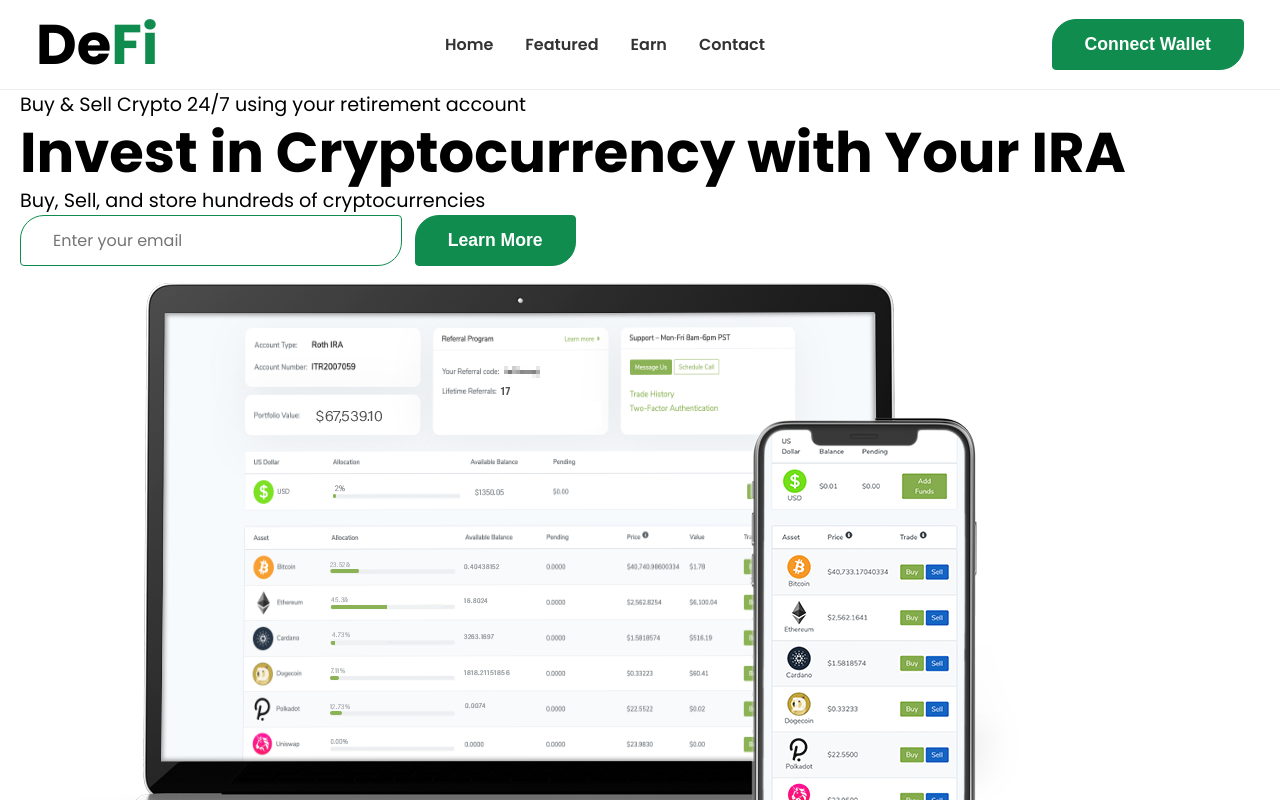
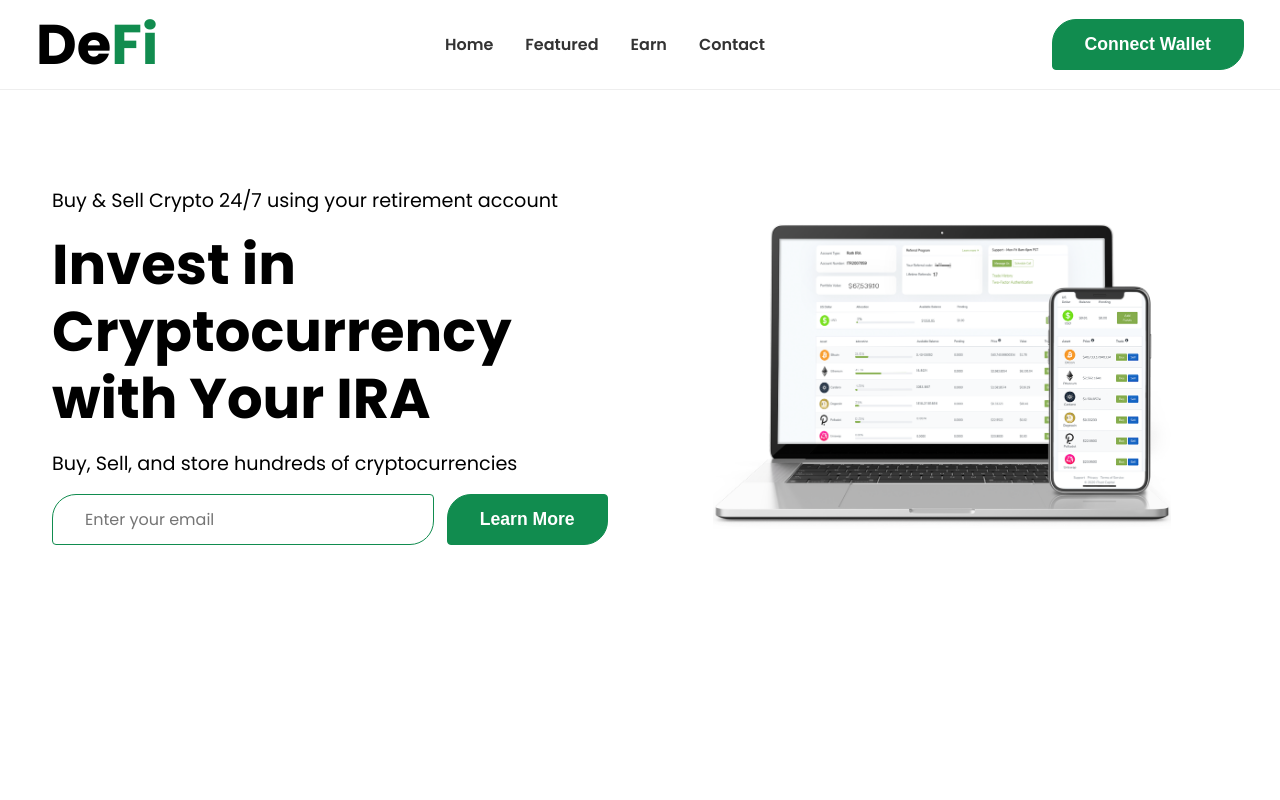
Before and after one commit to dkimd5/react-defi-crypto-app, a React (Create React App) app: page / in a window 1280 px wide. Shown: the top 800 px of the page. Built offline with nearby package versions, Linux system fonts and the light colour scheme.

Commit message:
Add styles for hero comp

```diff
--- a/src/components/Hero.css
+++ b/src/components/Hero.css
@@ -0,0 +1,41 @@
+.hero .container {
+  display: grid;
+  grid-template-columns: repeat(2, 1fr);
+  margin: 4rem auto;
+  justify-content: center;
+  align-items: center;
+  padding: 1rem;
+}
+
+.hero .left {
+  padding: 1rem;
+}
+
+.hero h1 {
+  padding: 1rem 0;
+}
+
+.hero .input-container {
+  padding: 1rem 0;
+}
+
+.hero .right {
+  padding: 1rem;
+}
+
+.hero .img-container {
+  width: 100%;
+  display: flex;
+}
+
+.hero img {
+  max-width: 80%;
+  margin: auto;
+}
+
+@media screen and (max-width: 940px) {
+  .hero .container {
+    grid-template-columns: 1fr;
+    margin: 1rem 0;
+  }
+}
```
